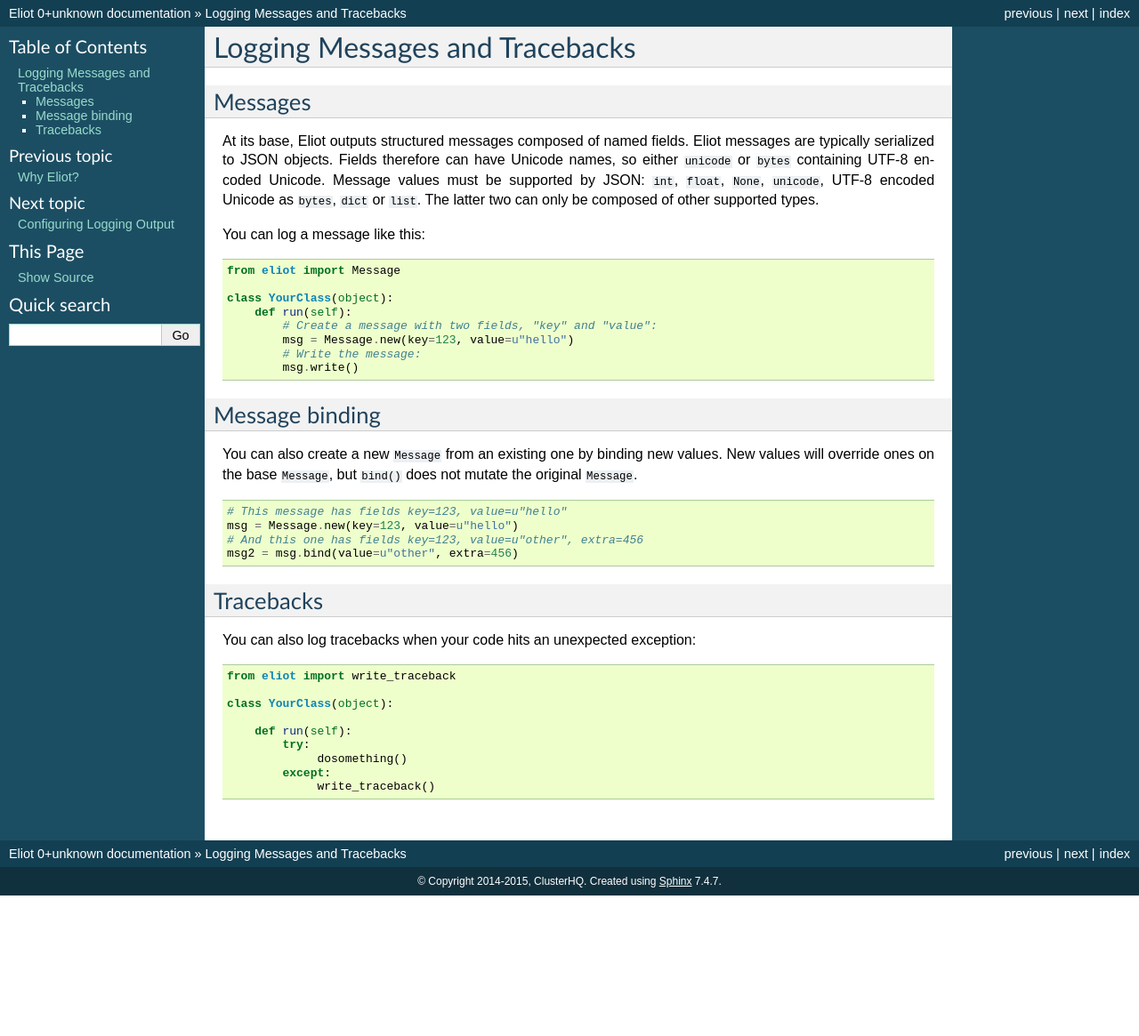
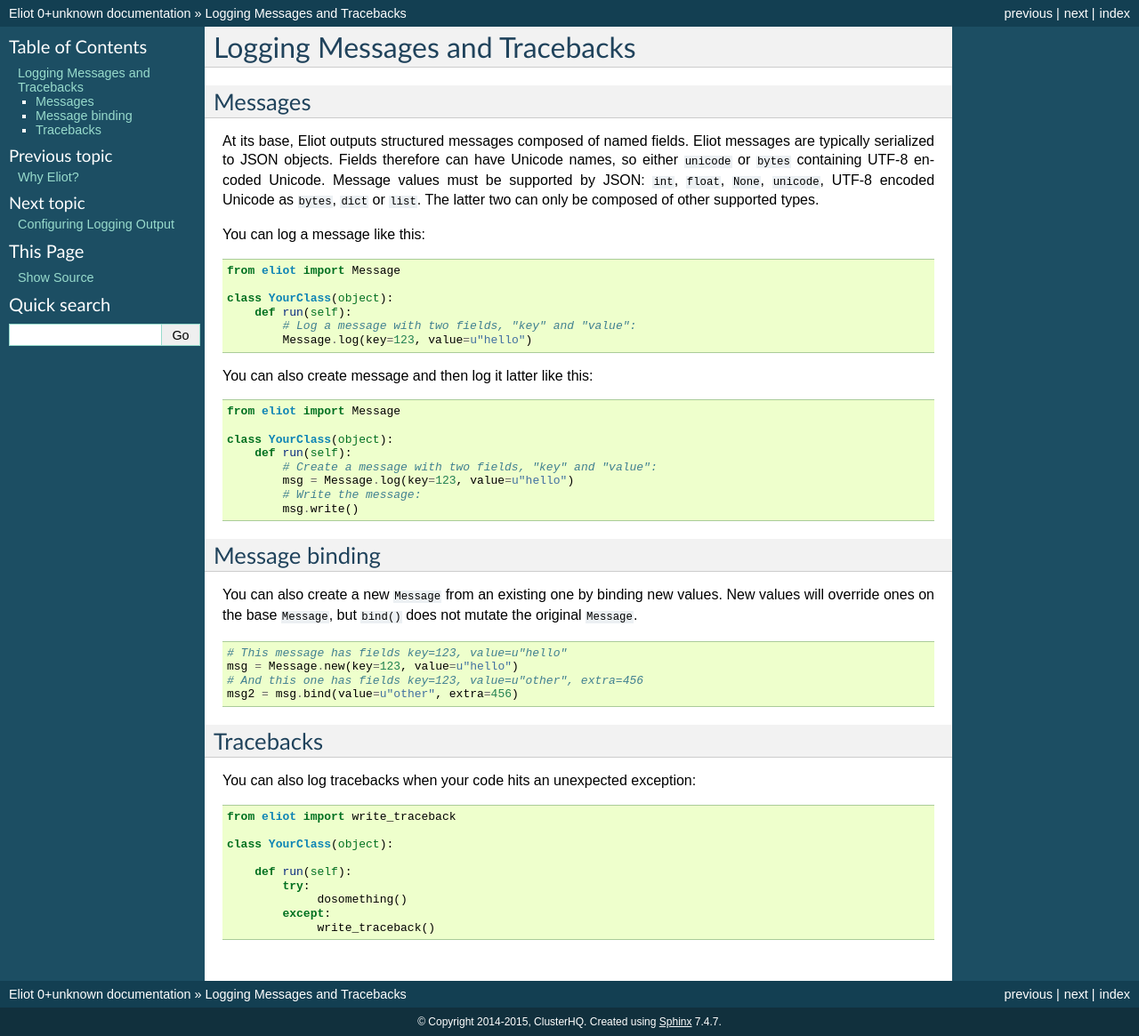
Before and after one commit to itamarst/eliot, a Sphinx documentation site: the page built from docs/source/messages.rst, in a window 1280 px wide. Shown: the whole page at 89% size. Built offline with Sphinx 7.4.7, drawn with Linux system fonts in a browser that asks for light colours; before the commit the page ends 1007 px from its top, so only the background shows below that.

Commit message:
Add Message.log.

```diff
--- a/docs/source/messages.rst
+++ b/docs/source/messages.rst
@@ -18,8 +18,19 @@
 
     class YourClass(object):
         def run(self):
+            # Log a message with two fields, "key" and "value":
+            Message.log(key=123, value=u"hello")
+
+You can also create message and then log it latter like this:
+
+.. code-block:: python
+
+    from eliot import Message
+
+    class YourClass(object):
+        def run(self):
             # Create a message with two fields, "key" and "value":
-            msg = Message.new(key=123, value=u"hello")
+            msg = Message.log(key=123, value=u"hello")
             # Write the message:
             msg.write()
 
```
Also changed, not shown: 2 other files.
